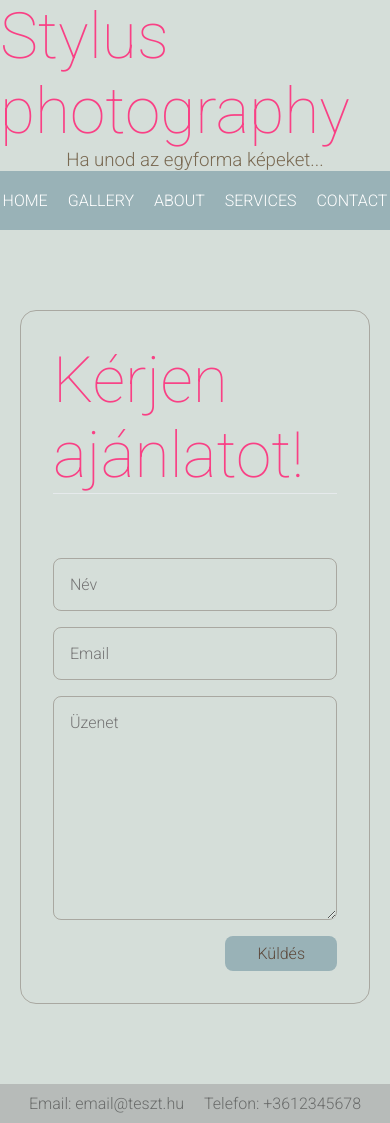
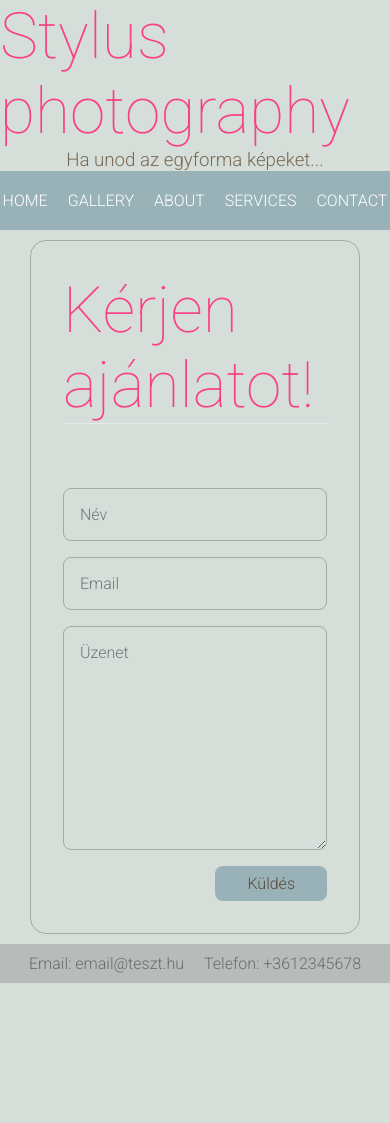
Before and after one commit to ragnabt/StylusPhotography, a Django app: page /contact in a window 390 px wide. Shown: the part 141-1264 px from the top of the page. After the commit the page ends 1124 px from the top, so only its background shows below. Run offline with Django 3.2, Linux system fonts and the light colour scheme; data comes from the database, SQL or seed files in the repository; some libraries are stand-ins or nearby versions.

Commit message:
contact view

```diff
--- a/static/css/mobile.css
+++ b/static/css/mobile.css
@@ -12,7 +12,7 @@
       align-items: center;
   }
   .contact_container{
-      margin 10px
+      margin: 10px
   }
 
 
```
